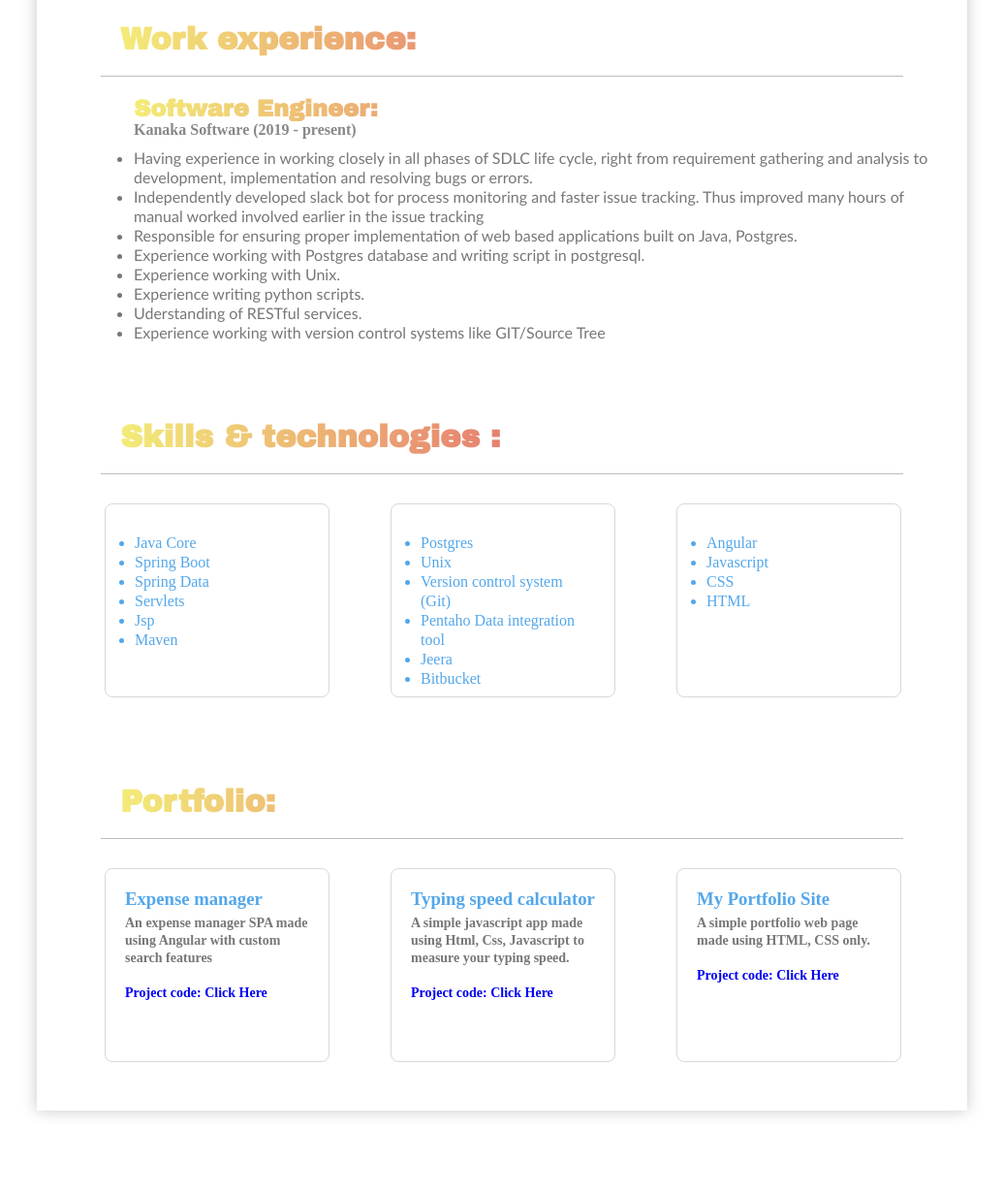
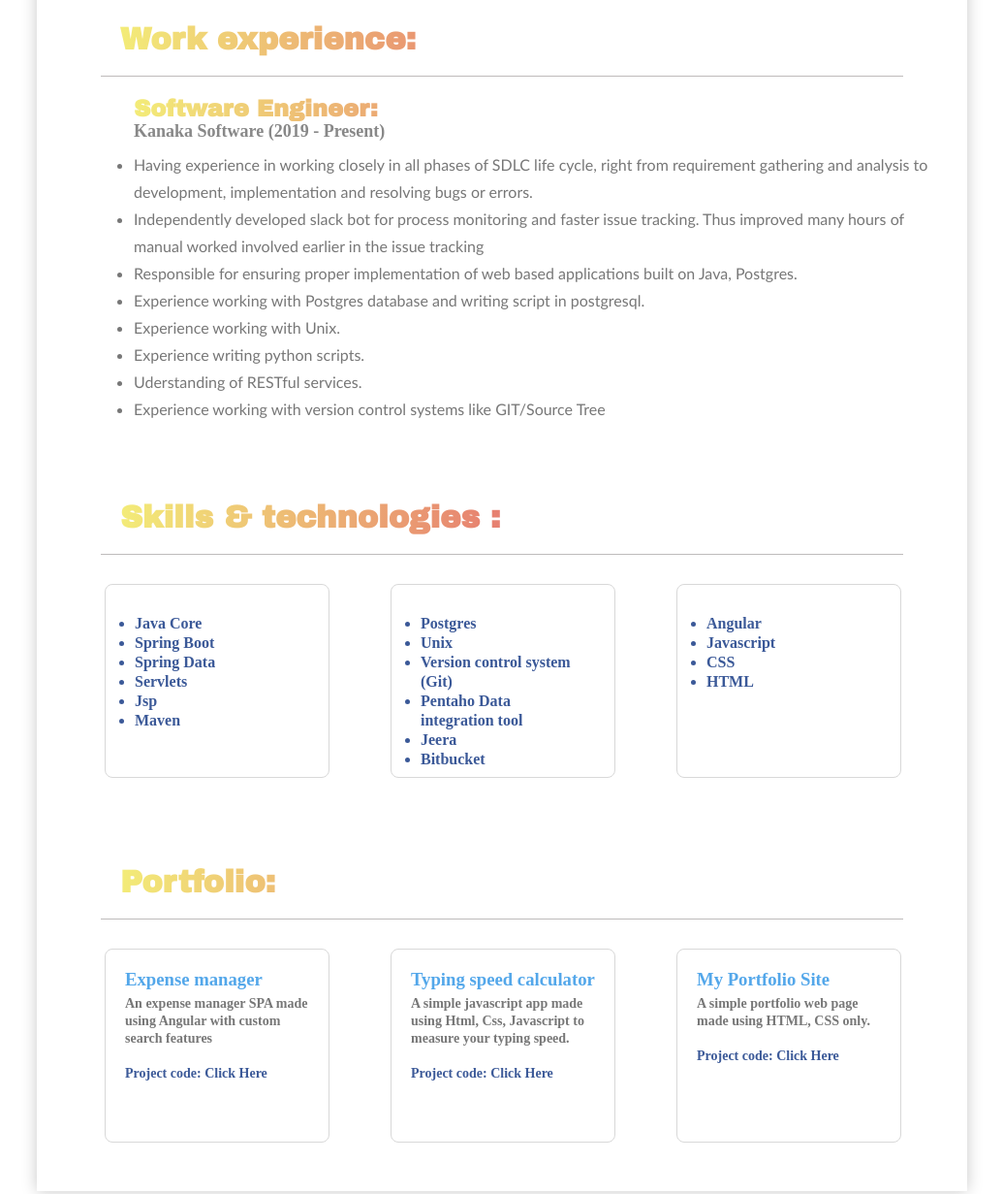
Before and after one commit to ankitvd6/MySimplePortfolio, a plain HTML site: page index.html in a window 1280 px wide. Shown: the part 366-1597 px from the top of the page at 97% size, without its empty margins (122-1157 px from the left). Drawn offline with Linux system fonts and the light colour scheme; a script that the page names is missing.

Commit message:
active link color change

```diff
--- a/css/style.css
+++ b/css/style.css
@@ -75,6 +75,7 @@ nav a {
 /*increasing space between the lines. */
 #about p{
     color: #53a7ea;
+    line-height: 18px;
 }
 .cont-about .right{
     /* margin: 30px; */
@@ -128,8 +129,9 @@ p{
 /* -----------------work experience section------------------- */
 #work-experience li{
     font-family: 'Gill Sans', 'Gill Sans MT', Calibri, 'Trebuchet MS', sans-serif;
-    line-height: 20px;
+    line-height: 28px;
     color: #777;
+    font-weight: 400;
 }
 
   .material-icons{
@@ -143,8 +145,9 @@ p{
 
   /* ---------------skills section------------------------ */
 #skills li{
-    color: #53a7ea;
+    color: #3b5998;
     line-height: 20px;
+    font-weight: 600;
 }
 .body-skills{
     margin: 20px 0 0 40px;
@@ -198,10 +201,11 @@ p{
     box-shadow: 0px 5px 10px rgba(0, 0, 0, 0.22);
     /* cursor: pointer; */
 }
-.portfolio-box a, .portfolio-box a:link, .portfolio-box a:active{
+.portfolio-box a, .portfolio-box a:link, .portfolio-box a:active {
     text-decoration: none;
     /* color: #777; */
 }
+
 .project-details h3{
     color: #53a7ea;
     margin: 0 0 5px;
@@ -261,6 +265,10 @@ footer a{
     cursor: pointer;
     color: whitesmoke;
 }
+a:active, a:link, a{
+    text-decoration: none;
+    color: #3b5998;
+}
 /* .material-icons{
     /* padding: 20px; */
     /* cursor: pointer; s
--- a/index.html
+++ b/index.html
@@ -51,7 +51,7 @@
         <div class="heading-section"> <h1 class="gradient-text">Work experience: </h1></div>
         <section  class="body-about">
             <h2 class="gradient-text">Software Engineer: </h2>
-            <p style="margin: 0 0 10px;">Kanaka Software (2019 - present)</p>
+            <p style="margin: 0 0 10px; font-size: 18px;">Kanaka Software (2019 - Present)</p>
             <ul>
                 <li>Having experience in working closely in all phases of SDLC life cycle, right from requirement gathering and analysis to development, implementation and resolving bugs or errors. </li>
                 <li>Independently developed slack bot for process monitoring and faster issue tracking. Thus improved many hours of manual worked involved earlier in the issue tracking</li>
@@ -133,11 +133,11 @@
                     </a>
                 </div>
                 <div class="portfolio-box">
-                    <a href="https://github.com/ankitvd6/ExpenseManagerApp">
+                    <a href="https://github.com/ankitvd6/ankit-dwivedi">
                         <div class="project-details">
                             <h3>My Portfolio Site</h3>
                             <p>A simple portfolio web page made using HTML, CSS only.</p><br>
-                            <p>Project code: <a href="https://github.com/ankitvd6/TypingSpeedCalculator">Click Here</a></p>
+                            <p>Project code: <a href="https://github.com/ankitvd6/ankit-dwivedi">Click Here</a></p>
                         </div>
                     </a>
                 </div>
```
